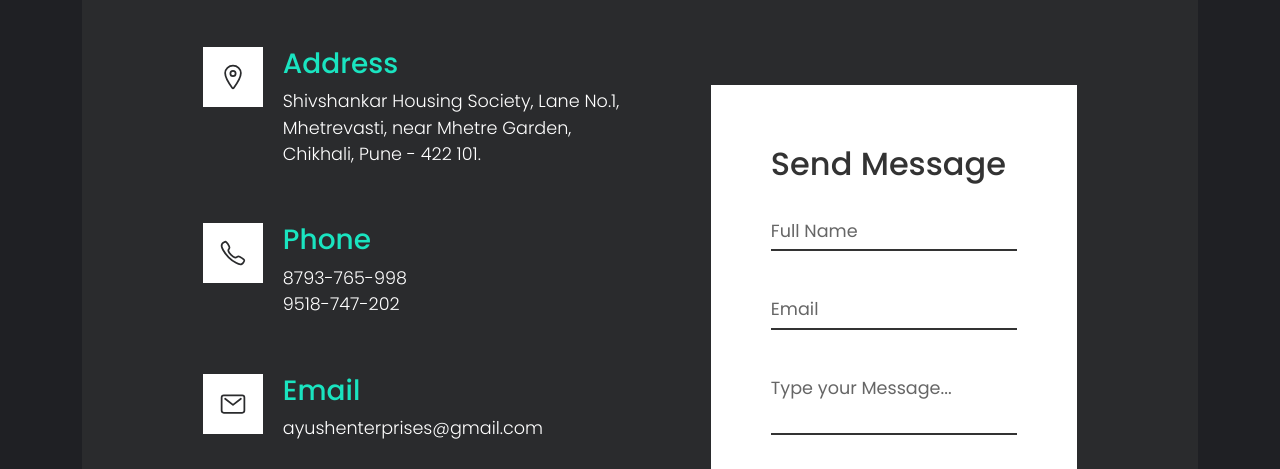
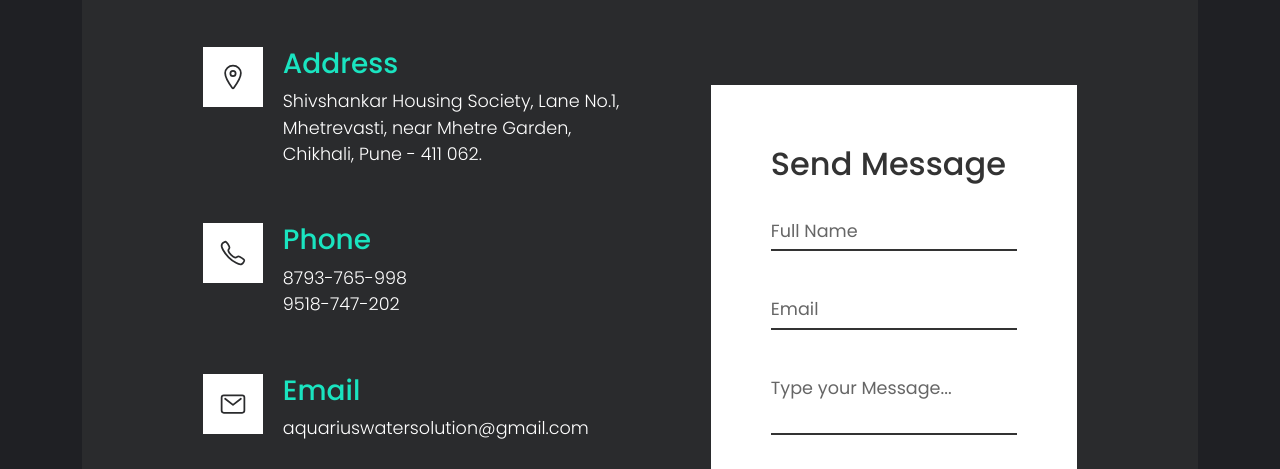
Before and after one commit to SamratPrivateLimited/Aquarius, a plain HTML site: page index.html in a window 1280 px wide. Shown: the part 4979-5448 px from the top of the page. Drawn offline with nearby package versions, Linux system fonts and the light colour scheme; a web font is replaced by a local one.

Commit message:
Update index.html

```diff
--- a/index.html
+++ b/index.html
@@ -423,7 +423,7 @@
                         <div class="text">
                             <h3>Address</h3>
                             <p> Shivshankar Housing Society, Lane No.1,<br>Mhetrevasti, near Mhetre Garden,<br>
-                                Chikhali, Pune - 422 101.</p>
+                                Chikhali, Pune - 411 062.</p>
                         </div>
                     </div>
                     <div class="box">
@@ -438,7 +438,7 @@
                         <div class="icon"><ion-icon name="mail-outline"></ion-icon></div>
                         <div class="text email-scroll">
                             <h3>Email</h3>
-                            <p>ayushenterprises@gmail.com</p>
+                            <p>aquariuswatersolution@gmail.com</p>
                         </div>
                     </div>
                     <h2 class="txt">Connect with us</h2>
```
